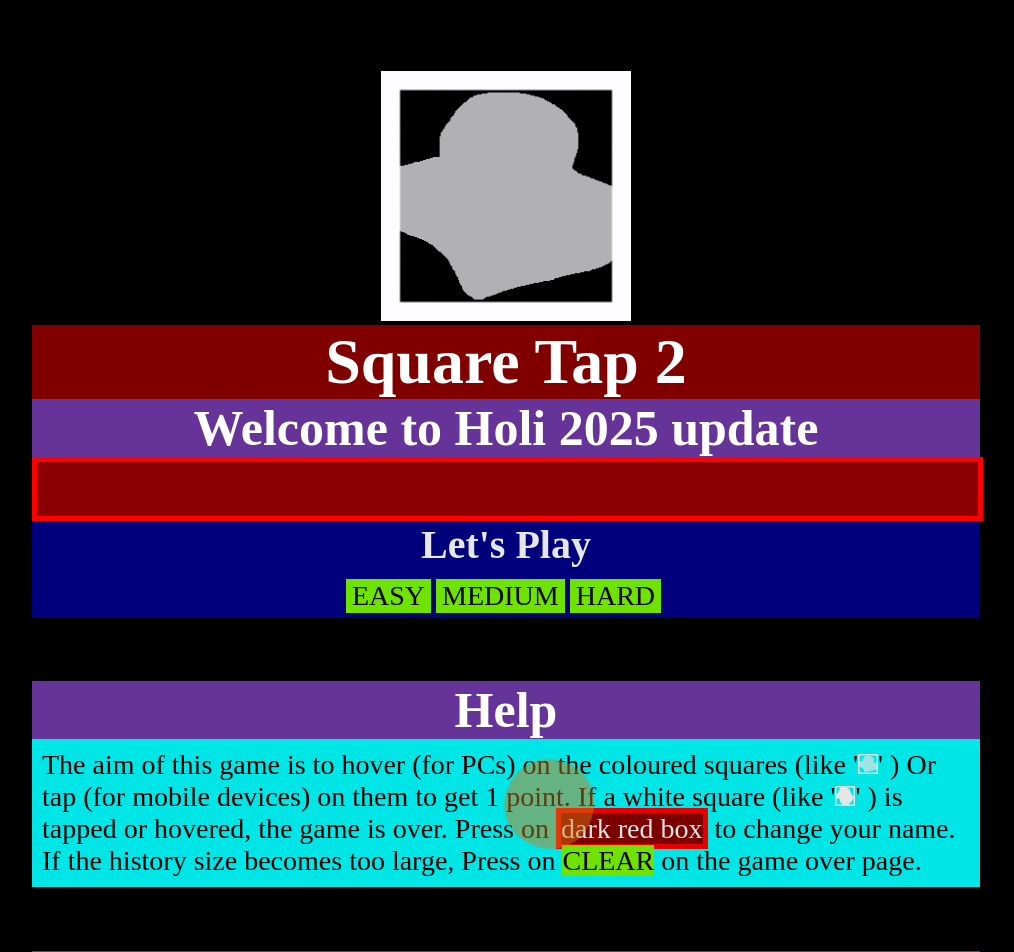
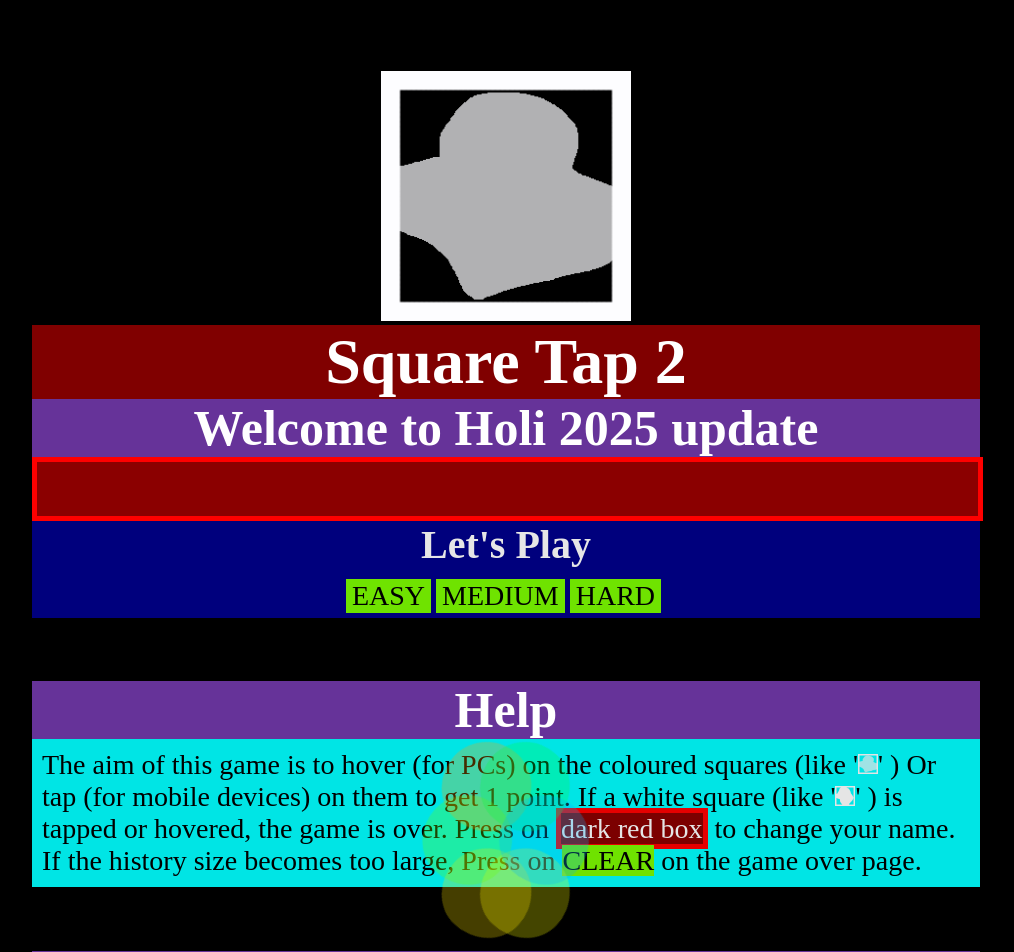
Before and after one commit to Sushnata1/Square-tap-2, a React (Vite) app: page /#/ in a window 1280 px wide. Shown: the top 952 px of the page, without its empty margins (134-1148 px from the left). Built offline with nearby package versions, Linux system fonts and the light colour scheme.

Commit message:
holi css complete

```diff
--- a/src/components/Decoration.jsx
+++ b/src/components/Decoration.jsx
@@ -2,7 +2,7 @@ export default (props) => {
     return (
         <>
             <div className='snowfall'>
-                {Array.from({ length:2 }, (_, index) => (
+                {Array.from({ length:6 }, (_, index) => (
                     <span key={index}></span>
                 ))}
             </div>
--- a/src/holi.scss
+++ b/src/holi.scss
@@ -1,7 +1,8 @@
 @use 'sass:math';
 
-$tx: 10vw;
-$ty: 80vh;
+$d: 40;
+$count: 6;
+$tau: 2*math.$pi;
 
 .snowfall {
     display: flex;
@@ -10,12 +11,13 @@ $ty: 80vh;
     align-items: center;
 
     position: absolute;
-    bottom:0;
+    bottom: 0;
     left: 50%;
-    transform: translateX(-50%) ;
+    transform: translateX(-50%);
     //flex-flow: wrap;
 
     span {
+        pointer-events: none;
         position: absolute;
         top: 0;
         bottom: 0;
@@ -23,26 +25,34 @@ $ty: 80vh;
         //visibility: hidden;
         height: 80px;
         width: 80px;
-        border-radius: 50%;//56% 44% 73% 27% /  45% 68% 32% 55%;//50%;
-        background: rgb(215, 122, 16);//radial-gradient(circle, rgba(255, 255, 255, 1), rgba(0, 0, 0, 0), rgba(0, 0, 0, 0.01));
-        animation: snowy 5s infinite linear;
+        border-radius: 50%; //56% 44% 73% 27% /  45% 68% 32% 55%;//50%;
+
+        @for $a from 1 through $count {
+            &:nth-child(n + #{$a}) {
+                background: hsl(math.random(255), 100%, 50%);
+                animation: snowy-#{$a} 5s infinite linear;
+            }
+        }
     }
 
 }
 
-@keyframes snowy {
+@for $a from 1 through $count {
+
+    @keyframes snowy-#{$a} {
         0% {
             opacity: 0.2;
             visibility: visible;
             border-radius: 50%;
-        transform: translate(0,0) rotate(0deg) scale(1);
+            transform: translate(0, 0) rotate(0deg) scale(1);
         }
 
         100% {
             opacity: 0.8;
-        border-radius: 56% 44% 73% 27% /  45% 68% 32% 55%;
-        $tx: math.random()*100vw;
-        $ty: math.random()*-100vh;
-        transform: translate($tx,$ty) rotate(360deg) scale(2);
+            border-radius: 56% 44% 73% 27% / 45% 68% 32% 55%;
+            $tx: #{$d*math.cos(calc($tau*$a / $count))}vh;
+            $ty: #{$d*math.sin(calc($tau*$a / $count))}vw;
+            transform: translate($tx, $ty) rotate(360deg) scale(2);
         }
     }
+}
```
Lines whose indentation alone changed are shown as unchanged.
